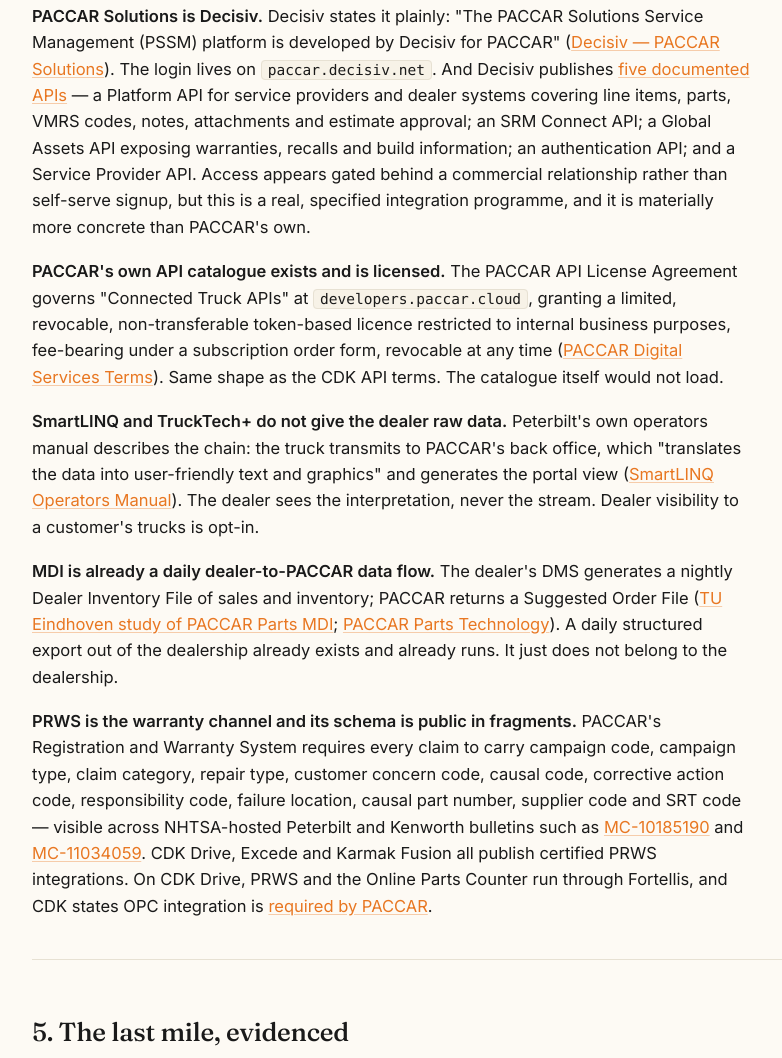
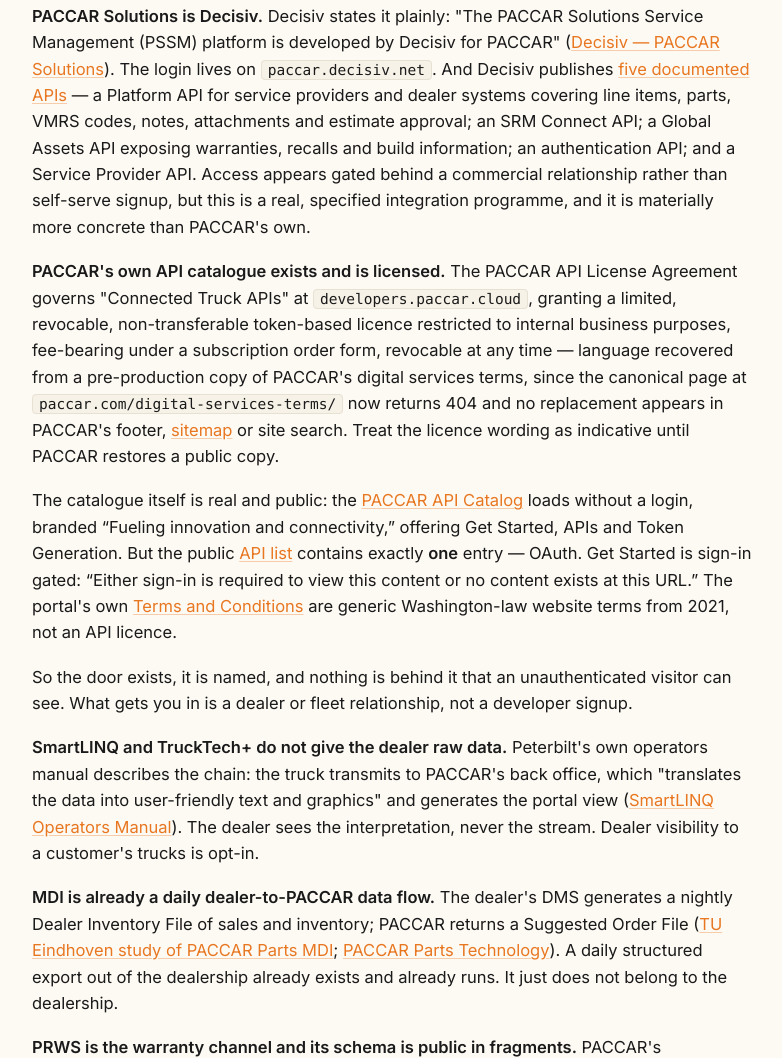
Before and after one commit to EVEglyphDesign/eve-hawkins-cdk-twin, a plain HTML site: page docs/shoulders/index.html in a window 1280 px wide. Shown: the part 4125-5183 px from the top of the page, without its empty margins (222-1004 px from the left). Drawn offline with Linux system fonts and the light colour scheme.

Commit message:
Fix PACCAR API citation: replace staging-host link with developers.paccar.cloud; record that paccar.com/digital-services-terms/ now 404s

```diff
--- a/docs/shoulders/index.html
+++ b/docs/shoulders/index.html
@@ -421,8 +421,9 @@
 "Connected Truck APIs" at <code>developers.paccar.cloud</code>, granting a limited, revocable,
 non-transferable token-based licence restricted to internal business purposes, fee-bearing under a
 subscription order form, revocable at any time
-(<a href="https://staging-paccar.anthology-digital.com/digital-services-terms/">PACCAR Digital Services Terms</a>).
-Same shape as the CDK API terms. The catalogue itself would not load.</p>
+&mdash; language recovered from a pre-production copy of PACCAR's digital services terms, since the canonical page at <code>paccar.com/digital-services-terms/</code> now returns 404 and no replacement appears in PACCAR's footer, <a href="https://www.paccar.com/sitemap/">sitemap</a> or site search. Treat the licence wording as indicative until PACCAR restores a public copy.</p>
+<p>The catalogue itself is real and public: the <a href="https://developers.paccar.cloud/">PACCAR API Catalog</a> loads without a login, branded &ldquo;Fueling innovation and connectivity,&rdquo; offering Get Started, APIs and Token Generation. But the public <a href="https://developers.paccar.cloud/apis">API list</a> contains exactly <strong>one</strong> entry &mdash; OAuth. Get Started is sign-in gated: &ldquo;Either sign-in is required to view this content or no content exists at this URL.&rdquo; The portal's own <a href="https://developers.paccar.cloud/terms">Terms and Conditions</a> are generic Washington-law website terms from 2021, not an API licence.</p>
+<p>So the door exists, it is named, and nothing is behind it that an unauthenticated visitor can see. What gets you in is a dealer or fleet relationship, not a developer signup.</p>
 <p><strong>SmartLINQ and TruckTech+ do not give the dealer raw data.</strong> Peterbilt's own operators manual
 describes the chain: the truck transmits to PACCAR's back office, which "translates the data into
 user-friendly text and graphics" and generates the portal view
```
Also changed, not shown: 2 other files.
